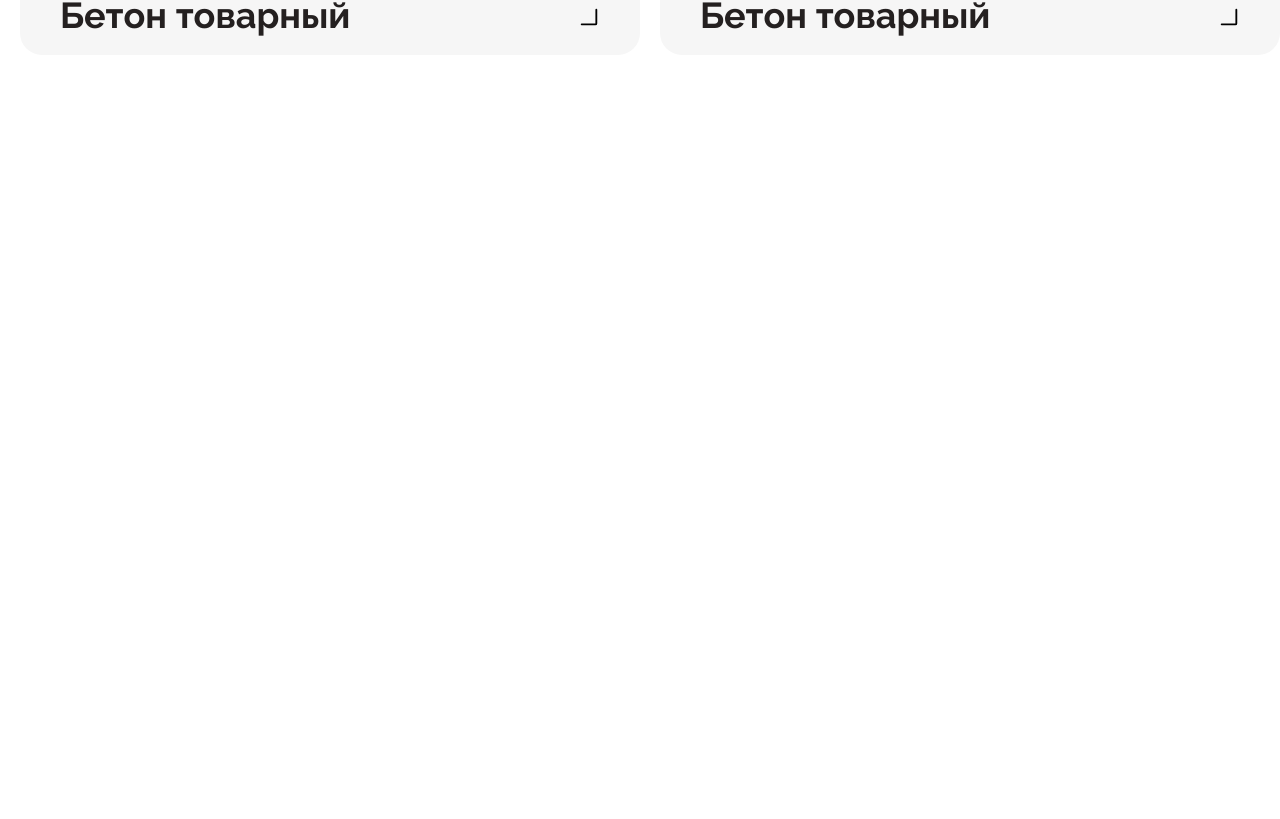
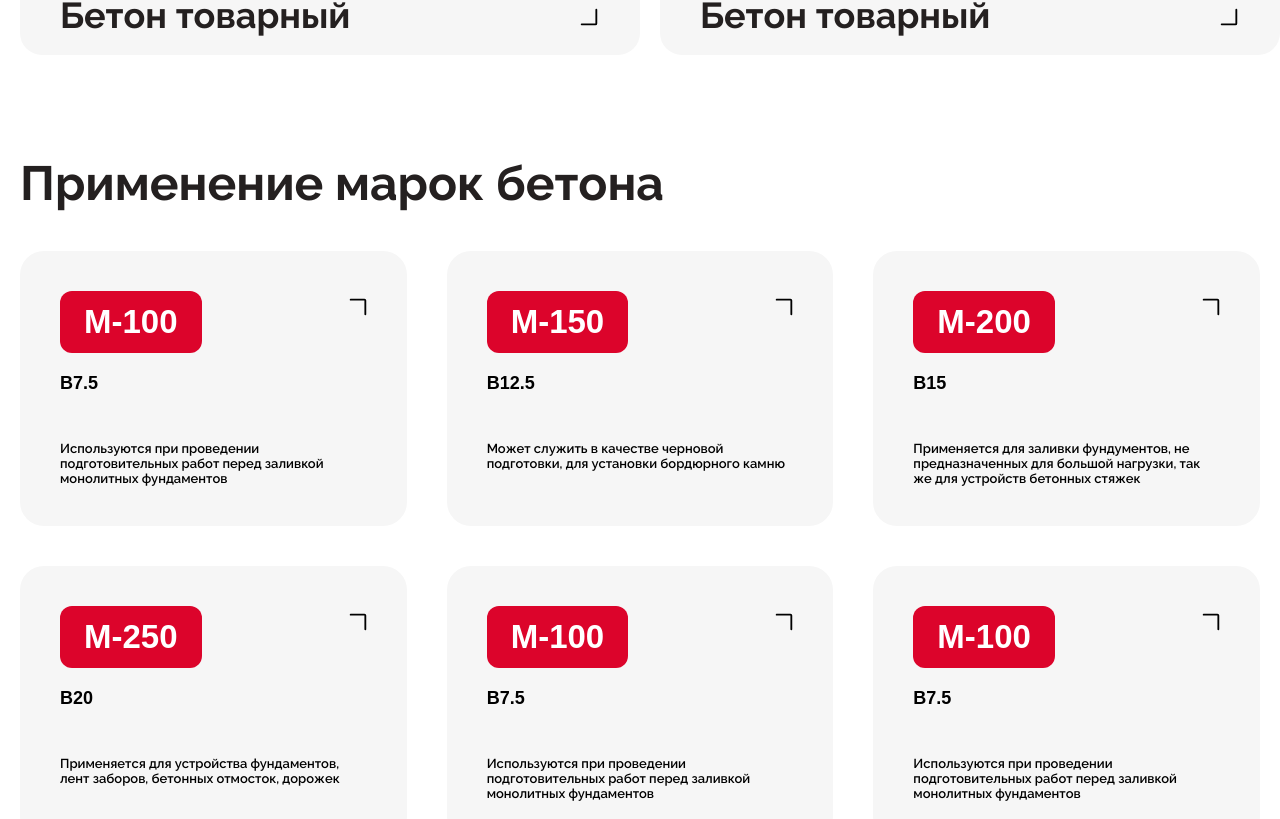
Before and after one commit to FARTIKw3/test1, a Next.js app: page / in a window 1280 px wide. Shown: the part 1381-2200 px from the top of the page. Before the commit the page ends 1436 px from the top, so only its background shows below. Built offline with nearby package versions, Linux system fonts and the light colour scheme.

Commit message:
finished:stamps

```diff
--- a/app/page.tsx
+++ b/app/page.tsx
@@ -1,12 +1,14 @@
 import { Products } from "@/components/products";
 import styles from "./page.module.css";
 import { Header } from "@/components/header";
+import { Stamps } from "@/components/stamps";
 
 export default function Home() {
   return (
     <>
       <Header />
       <Products />
+      <Stamps />
     </>
   );
 }
--- a/components/navigation/style.module.css
+++ b/components/navigation/style.module.css
@@ -30,6 +30,7 @@
 .contact__number {
   font-size: 18px;
   font-weight: bold;
+  font-family: sans-serif;
 }
 .contact__time {
   display: flex;
--- a/components/products/index.tsx
+++ b/components/products/index.tsx
@@ -21,7 +21,7 @@ export const Products = () => {
                 />
               </div>
             </div>
-            <button className={st.card__button}>
+            <button className={st.card__button} title="Добавить в корзину">
               <FaPlus size={22} />
             </button>
             <div className={st.card__press}>
@@ -45,7 +45,7 @@ export const Products = () => {
                 />
               </div>
             </div>
-            <button className={st.card__button}>
+            <button className={st.card__button} title="Добавить в корзину">
               <FaPlus size={22} />
             </button>
             <div className={st.card__press}>
--- /dev/null
+++ b/components/stamps/data.ts
@@ -0,0 +1,65 @@
+interface Stamp {
+  id: number;
+  name: string;
+  type: string;
+  description: string;
+}
+
+export const stampsData: Stamp[] = [
+  {
+    id: 1,
+    name: "M-100",
+    type: "B7.5",
+    description:
+      "Используются при проведении подготовительных работ перед заливкой монолитных фундаментов",
+  },
+  {
+    id: 2,
+    name: "M-150",
+    type: "B12.5",
+    description:
+      "Может служить в качестве черновой подготовки, для установки бордюрного камню",
+  },
+  {
+    id: 3,
+    name: "M-200",
+    type: "B15",
+    description:
+      "Применяется для заливки фундументов, не предназначенных для большой нагрузки, так же для устройств бетонных стяжек",
+  },
+  {
+    id: 4,
+    name: "M-250",
+    type: "B20",
+    description:
+      "Применяется для устройства фундаментов, лент заборов, бетонных отмосток, дорожек",
+  },
+  {
+    id: 5,
+    name: "M-100",
+    type: "B7.5",
+    description:
+      "Используются при проведении подготовительных работ перед заливкой монолитных фундаментов",
+  },
+  {
+    id: 6,
+    name: "M-100",
+    type: "B7.5",
+    description:
+      "Используются при проведении подготовительных работ перед заливкой монолитных фундаментов",
+  },
+  {
+    id: 7,
+    name: "M-100",
+    type: "B7.5",
+    description:
+      "Используются при проведении подготовительных работ перед заливкой монолитных фундаментов",
+  },
+  {
+    id: 8,
+    name: "M-100",
+    type: "B7.5",
+    description:
+      "Используются при проведении подготовительных работ перед заливкой монолитных фундаментов",
+  },
+];
--- /dev/null
+++ b/components/stamps/index.tsx
@@ -0,0 +1,35 @@
+import { TbBorderCornerSquare } from "react-icons/tb";
+import { stampsData } from "./data";
+import st from "./style.module.css";
+
+export const Stamps = () => {
+  return (
+    <div className={st.container}>
+      <div>
+        <h1 className={st.title}>Применение марок бетона</h1>
+      </div>
+      <div className={st.stampsContainer}>
+        {stampsData.map((item) => {
+          return (
+            <div className={st.stamp} key={item.id}>
+              <div className={st.stamp__header}>
+                <div className={st.stamp__title}>
+                  <h2>{item.name}</h2>
+                </div>
+                <div className={st.stamp__corner}>
+                  <TbBorderCornerSquare size={22} />
+                </div>
+              </div>
+              <div>
+                <span className={st.stamp__span}>{item.type}</span>
+              </div>
+              <div>
+                <p className={st.stamp__paragh}>{item.description}</p>
+              </div>
+            </div>
+          );
+        })}
+      </div>
+    </div>
+  );
+};
--- /dev/null
+++ b/components/stamps/style.module.css
@@ -0,0 +1,74 @@
+.container {
+  max-width: 1440px;
+  margin: 0 auto;
+  padding-inline: 20px;
+}
+.stampsContainer {
+  display: grid;
+  grid-template-columns: repeat(auto-fit, minmax(300px, 1fr));
+  gap: 40px;
+}
+.stamp {
+  max-width: 420px;
+  background-color: #f6f6f6;
+  padding: 40px;
+  border-radius: 24px;
+}
+.stamp__header {
+  display: flex;
+  align-items: center;
+  justify-content: space-between;
+  margin-bottom: 20px;
+}
+.title {
+  font-size: 48px;
+  color: #242020;
+  margin: 100px 0 40px;
+}
+.stamp__title {
+  font-size: 22px;
+  font-family: sans-serif;
+  font-weight: 600;
+  color: #fff;
+  background-color: #dc042b;
+  border-radius: 12px;
+  padding: 12px 24px;
+}
+.stamp__corner {
+  transform: rotate(90deg);
+  margin-bottom: 30px;
+}
+.stamp__span {
+  font-size: 18px;
+  color: #000;
+  font-weight: 600;
+  font-family: sans-serif;
+}
+.stamp__paragh {
+  margin-top: 47px;
+  font-size: 13px;
+  font-weight: 600;
+}
+@media (max-width: 1150px) {
+  .title {
+    margin: 50px 0 20px;
+  }
+}
+@media (max-width: 685px) {
+  .title {
+    font-size: 36px;
+    margin: 20px 0 20px;
+    text-align: center;
+  }
+  .stampsContainer {
+    display: flex;
+    align-items: center;
+    flex-direction: column;
+    justify-content: center;
+  }
+}
+@media (max-width: 525px) {
+  .title {
+    text-align: start;
+  }
+}
```
